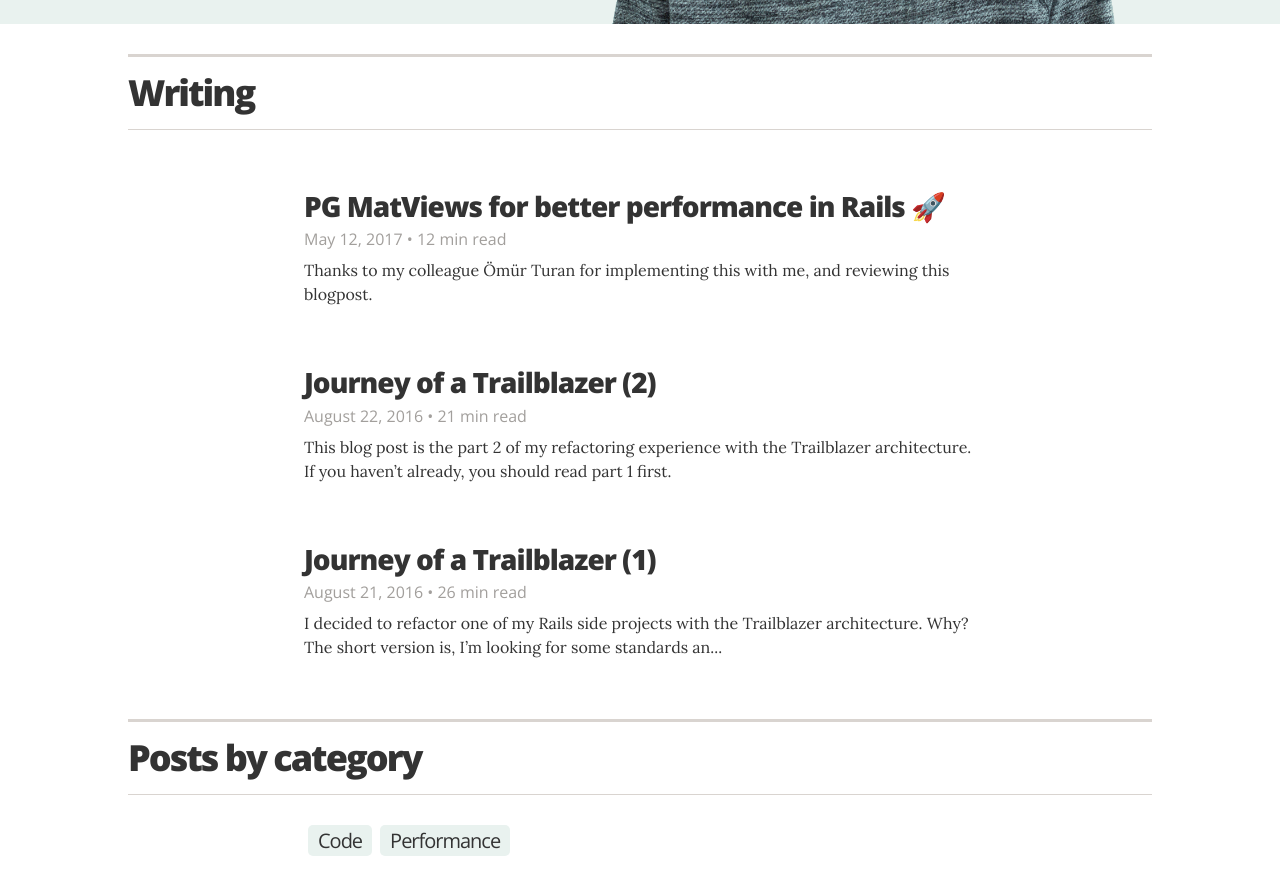
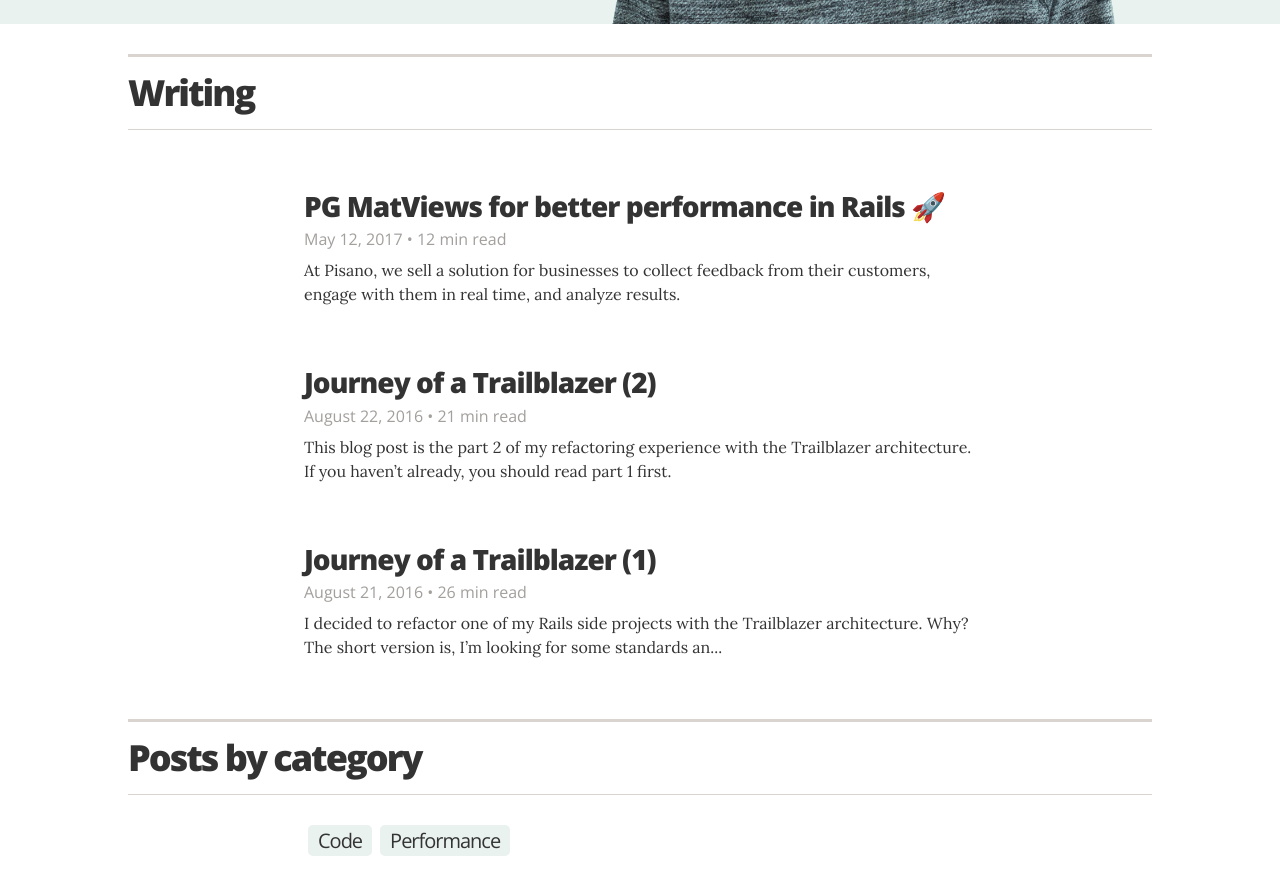
Before and after one commit to norydev/NoryDev.github.io, a Jekyll site: the page built from index.html, in a window 1280 px wide and 900 px high, scrolled down 542 px. Shown: the top 895 px of the window. Built offline with Jekyll 4.4.1, drawn with Linux system fonts in a browser that asks for light colours; nearby versions of some CDN libraries.

Commit message:
hotfix: better excerpt

```diff
--- a/_posts/2017-05-11-pg-mat-views-for-better-performance-in-rails.md
+++ b/_posts/2017-05-11-pg-mat-views-for-better-performance-in-rails.md
@@ -2,6 +2,7 @@
 layout: blogpost
 title: PG MatViews for better performance in Rails 🚀
 subhead: Improving reporting performance in Rails with PostgreSQL Materialized Views
+excerpt: At Pisano, we sell a solution for businesses to collect feedback from their customers, engage with them in real time, and analyze results.
 categories: code performance
 imgclass: flowers
 date: 2017-05-12 10:00:00 +0300
```
